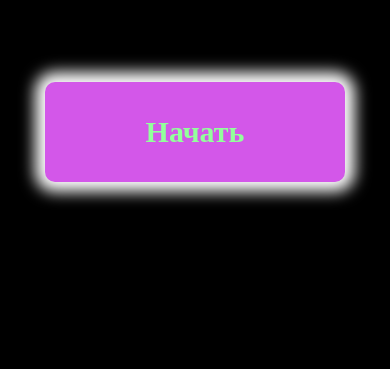
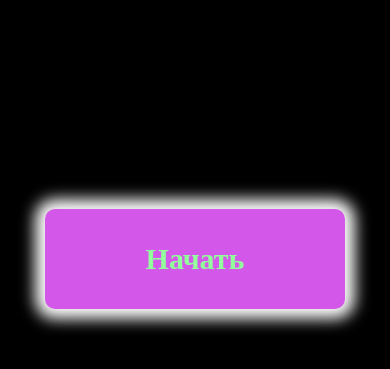
Before and after one commit to MaximZhe/game-kids, a plain HTML site: page index.html in a window 390 px wide. Shown: the part 163-532 px from the top of the page. Drawn offline with Linux system fonts and the light colour scheme.

Commit message:
Day6 mobail size card

```diff
--- a/source/scss/main.scss
+++ b/source/scss/main.scss
@@ -153,9 +153,7 @@ input:focus:-ms-input-placeholder { color:transparent; } /* IE 10+ */
 
 /* Extra small: 0px (320px) - 576px */
 @media (max-width: 575px){
-    .container{
-        height: 70%;
-    }
+
     .card{
         max-width: 70px;
         height: 70px;
```
Also changed, not shown: css/main.css.
